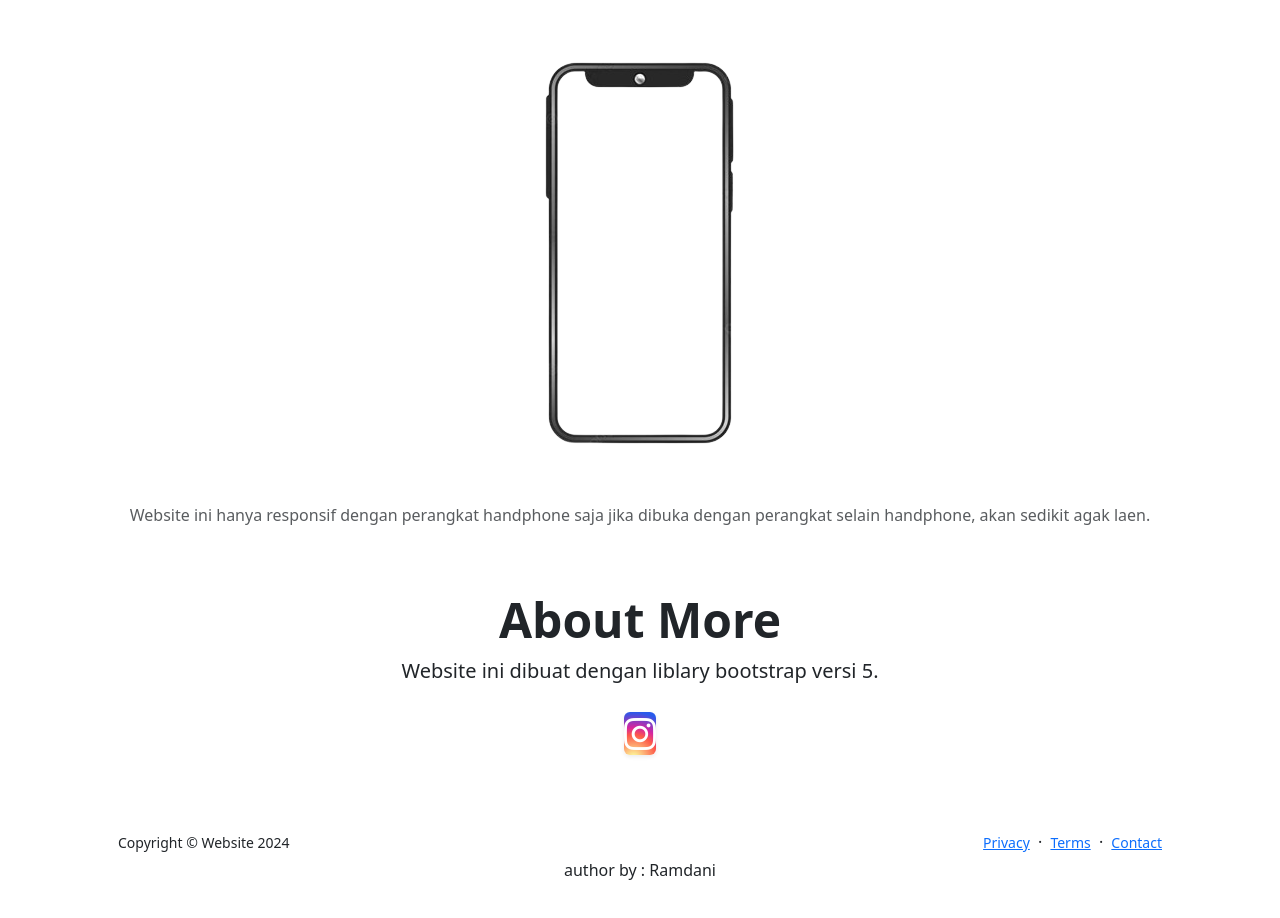
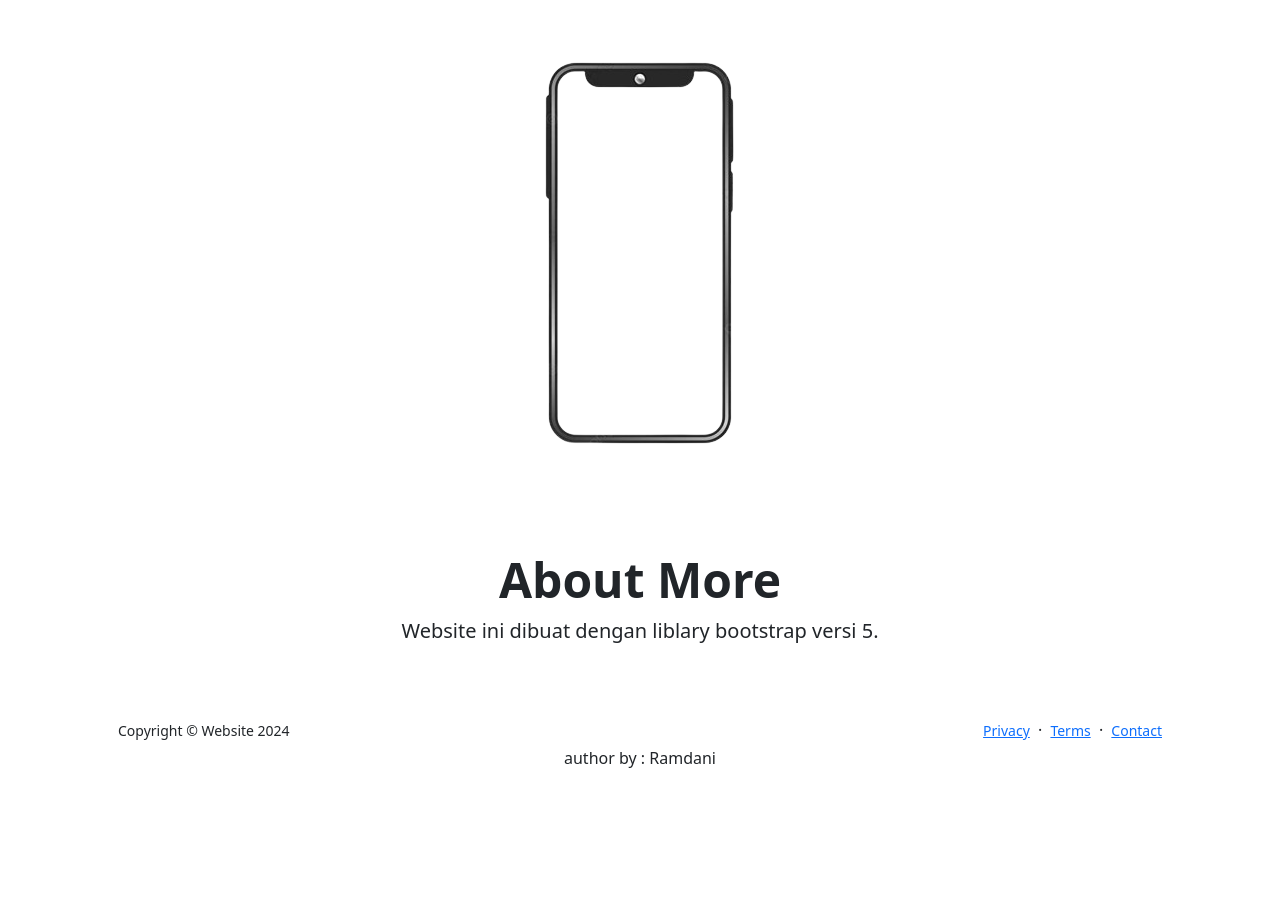
Before and after one commit to Ramdanzzz/Ramdanzzz, a plain HTML site: page index.html in a window 1280 px wide. Shown: the part 4437-5355 px from the top of the page. After the commit the page ends 5247 px from the top, so only its background shows below. Drawn offline with nearby package versions, Linux system fonts and the light colour scheme.

Commit message:
Update index.html

```diff
--- a/index.html
+++ b/index.html
@@ -191,9 +191,6 @@
             <div class="row">
                 <div class="col-12 text-center">
                     <img src="hp.png" alt="hp" class="img-fluid" />
-                    <p class="text-center text-muted">
-                        Website ini hanya responsif dengan perangkat handphone saja jika dibuka dengan perangkat selain handphone, akan sedikit agak laen.
-                    </p>
                 </div>
             </div>
             <div id="about" class="row" style="background-color: var(--bs-body-bg);">
@@ -203,10 +200,6 @@
                         <p class="lead fw-light mb-4">
                             Website ini dibuat dengan liblary bootstrap versi 5.
                         </p>
-                        <div class="d-flex justify-content-center fs-2">
-                            <a class="text-white" href="https://www.instagram.com/11tkjduaa?igshid=MTNiYzNiMzkwZA=="><i class="bi bi-instagram text-white rounded shadow-sm" style="background: radial-gradient(circle at 30% 107%, #fdf497 0%, #fdf497 5%, #fd5949 45%,#d6249f 60%,#285AEB 90%);
-                                box-shadow: 0px 3px 10px rgba(0,0,0,.25);"></i></a>
-                        </div>
                     </div>
                 </div>
             </div>
```
